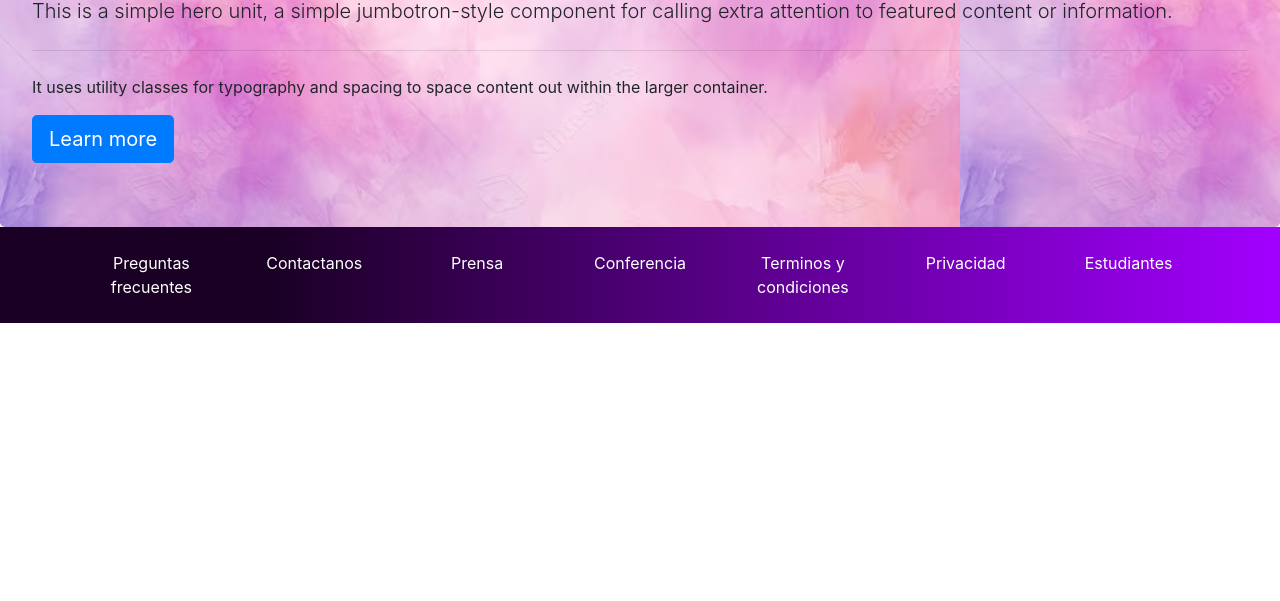
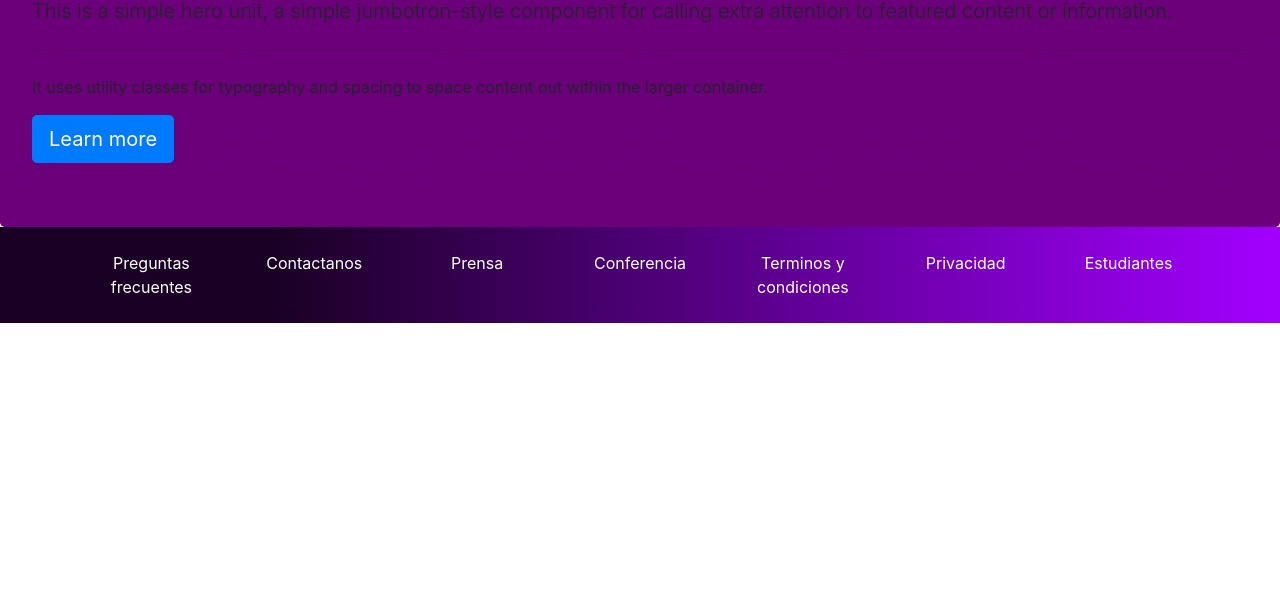
Before and after one commit to Sofi-1307/Proyecto_git, a plain HTML site: page index.html in a window 1280 px wide. Shown: the part 199-800 px from the top of the page. Drawn offline with nearby package versions, Linux system fonts and the light colour scheme.

Commit message:
creando el encabezado del sitio web

```diff
--- a/css/estilos.css
+++ b/css/estilos.css
@@ -7,5 +7,5 @@
 }
 
 .jumbotron{
-    background-image: url(../img/pg.avif);
+    background-image: url(../img/2.jpg);
 }
```
Also changed, not shown: img/2.jpg (added), img/pg.avif (deleted).
